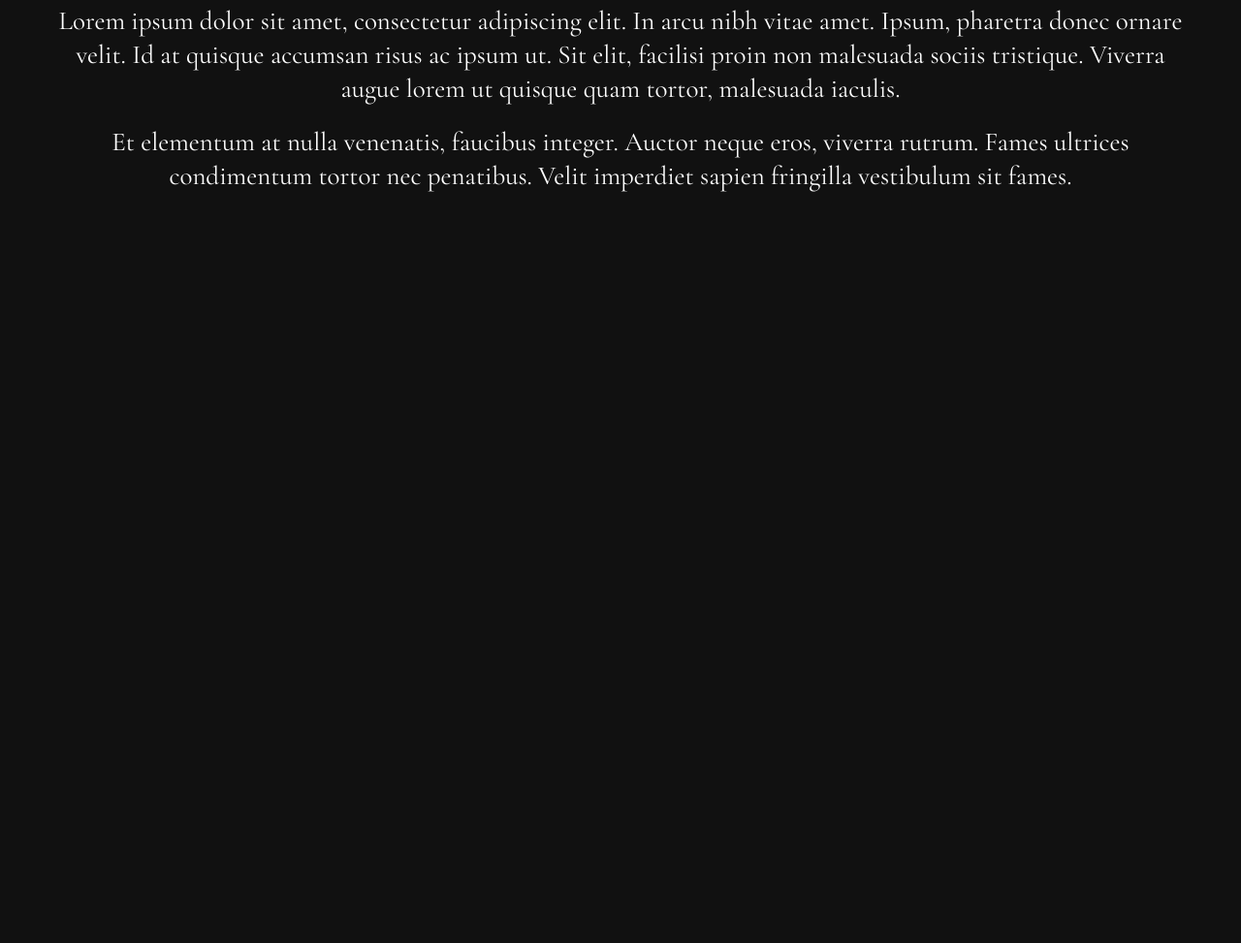
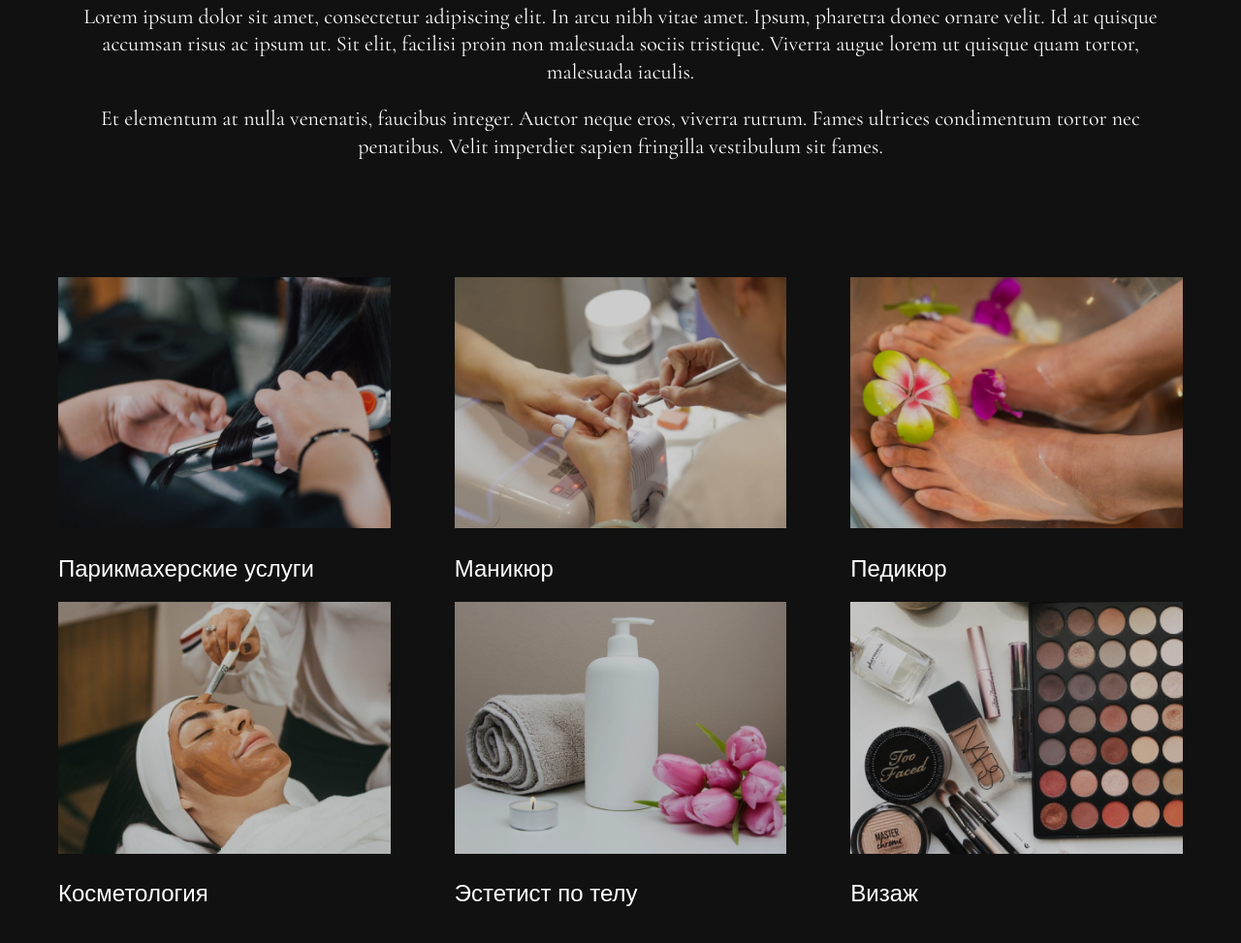
Before and after one commit to Avetisyan-Danila/delote-beauty, a website built with webpack: page src/index.html in a window 1280 px wide. Shown: the part 1029-2002 px from the top of the page at 97% size. Before the commit the page ends 1349 px from the top, so only its background shows below. Built offline with nearby package versions, Linux system fonts and the light colour scheme; files whose address does not match are found by name.

Commit message:
Начал делать блок services, переделал реализацию модификаторов, изменил размер шрифта сайта, поправил hover лого instagram`a

```diff
--- a/src/index.html
+++ b/src/index.html
@@ -61,7 +61,7 @@
 </header>
 <main class="main">
   <section class="intro">
-    <h1 class="intro__title title_large">Салон красоты «Delote-Beauty» на Крестовском</h1>
+    <h1 class="intro__title title--large">Салон красоты «Delote-Beauty» на Крестовском</h1>
 
     <a class="intro__scroll" href="#">
       <svg width="20" height="30" viewBox="0 0 20 30" fill="none" xmlns="http://www.w3.org/2000/svg">
@@ -86,6 +86,41 @@
         </div>
       </div>
     </section>
+
+    <div class="spacer"></div>
+
+    <section class="services">
+      <div class="container">
+        <div class="services__wrapper">
+          <ul class="services-list">
+            <li class="services-list__item">
+              <img class="services-list__img" src="img/services/1.png" alt="Парикмахерские услуги">
+              <h2 class="services-list__title title--small">Парикмахерские услуги</h2>
+            </li>
+            <li class="services-list__item">
+              <img class="services-list__img" src="img/services/2.png" alt="Маникюр">
+              <h2 class="services-list__title title--small">Маникюр</h2>
+            </li>
+            <li class="services-list__item">
+              <img class="services-list__img" src="img/services/3.png" alt="Педикюр">
+              <h2 class="services-list__title title--small">Педикюр</h2>
+            </li>
+            <li class="services-list__item">
+              <img class="services-list__img" src="img/services/4.png" alt="Косметология">
+              <h2 class="services-list__title title--small">Косметология</h2>
+            </li>
+            <li class="services-list__item">
+              <img class="services-list__img" src="img/services/5.png" alt="Эстетист по телу">
+              <h2 class="services-list__title title--small">Эстетист по телу</h2>
+            </li>
+            <li class="services-list__item">
+              <img class="services-list__img" src="img/services/6.png" alt="Визаж">
+              <h2 class="services-list__title title--small">Визаж</h2>
+            </li>
+          </ul>
+        </div>
+      </div>
+    </section>
   </div>
 </main>
 </body>
--- a/src/sass/blocks/_header.scss
+++ b/src/sass/blocks/_header.scss
@@ -27,30 +27,31 @@
 .header__instagram {
   transition: 0.4s ease;
 
-  &:hover {
-    transform: scale(1.1);
-  }
-
   stop {
     transition: 0.3s ease;
   }
-  svg:hover stop:nth-child(1) {
+
+  &:hover {
+    transform: scale(1.1);
+
+    svg stop:nth-child(1) {
       stop-color: #fdf497;
     }
 
-  svg:hover stop:nth-child(2) {
+    svg stop:nth-child(2) {
       stop-color: #fdf497;
     }
 
-  svg:hover stop:nth-child(3) {
+    svg stop:nth-child(3) {
       stop-color: #fd5949;
     }
 
-  svg:hover stop:nth-child(4) {
+    svg stop:nth-child(4) {
       stop-color: #d6249f;
     }
 
-  svg:hover stop:nth-child(5) {
+    svg stop:nth-child(5) {
       stop-color: #285AEB;
     }
   }
+}
--- a/src/sass/blocks/_page-body.scss
+++ b/src/sass/blocks/_page-body.scss
@@ -1,6 +1,6 @@
 .page-body {
   font-family: "Cormorant Garamond", "Arial", sans-serif;
-  font-size: 27px;
+  font-size: 22px;
   line-height: 1.3;
   color: $white;
   background-color: $page-bg;
--- /dev/null
+++ b/src/sass/blocks/_services.scss
@@ -0,0 +1,22 @@
+.services-list {
+  margin: 0;
+  padding: 0;
+  list-style-type: none;
+
+  display: flex;
+  justify-content: space-between;
+  flex-wrap: wrap;
+  column-gap: 44px;
+}
+
+.services-list__item {
+  width: calc((100% / 3) - 44px);
+}
+
+.services-list__img {
+  width: 100%;
+}
+
+.services-list__title {
+  font-weight: 400;
+}
--- a/src/sass/blocks/_title.scss
+++ b/src/sass/blocks/_title.scss
@@ -1,5 +1,5 @@
 .title {
-  &_large {
+  &--large {
     font-family: 'Garamond', 'Arial', sans-serif;
     line-height: 1.2;
     font-size: 72px;
@@ -9,13 +9,13 @@
     }
   }
 
-  &_medium {
+  &--medium {
     font-family: 'Garamond', 'Arial', sans-serif;
     line-height: 1.2;
     font-size: 48px;
   }
 
-  &_small {
+  &--small {
     font-family: 'Garamond', 'Arial', sans-serif;
     line-height: 1.2;
     font-size: 24px;
--- a/src/sass/index.scss
+++ b/src/sass/index.scss
@@ -17,5 +17,6 @@
 @import "blocks/title";
 @import "blocks/content";
 @import "blocks/quote";
+@import "blocks/services";
 
 @import "extends/bottom-line";
--- a/src/sass/utils.scss
+++ b/src/sass/utils.scss
@@ -1,15 +1,3 @@
 .spacer {
-  padding-top: 170px;
-
-  @media (max-width: $xl) {
-    padding-top: 140px;
-  }
-
-  @media (max-width: $lg) {
-    padding-top: 90px;
-  }
-
-  @media (max-width: $md) {
-    padding-top: 60px;
-  }
+  padding-top: 100px;
 }
```
Lines whose indentation alone changed are shown as unchanged.
